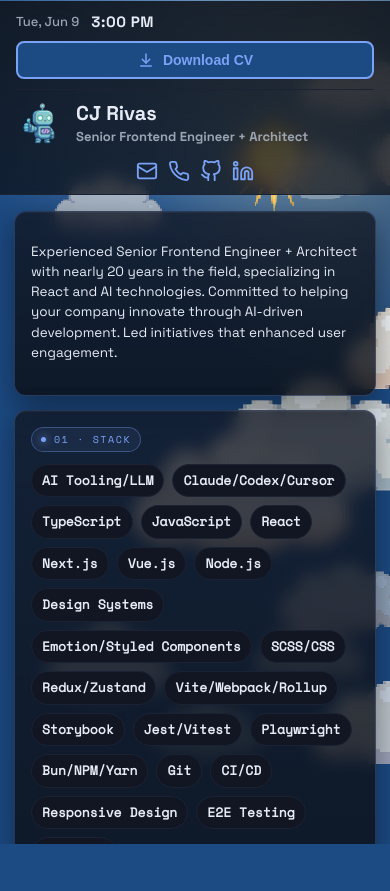
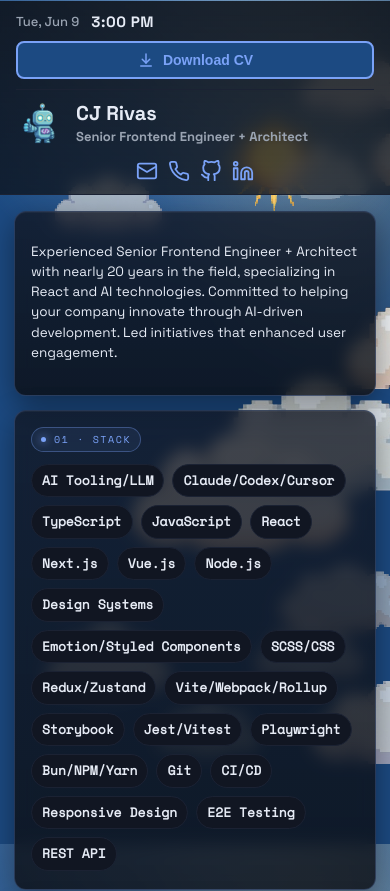
Before and after one commit to codebend3r/codebender-portfolio, a React (Vite) app: page / in a window 390 px wide. Shown: the top 891 px of the page. Before the commit the page ends 844 px from the top, so only its background shows below. Built offline with nearby package versions, Linux system fonts and the light colour scheme; no server answers.

Commit message:
CJR: switch `overflow-x` to `clip` and refresh `bun.lock`
- swap `overflow-x: hidden` to `clip` on `App.module.css` and `body`/`html`
- add `ul` left padding at `max-width: 700px`
- refresh `bun.lock` to latest resolutions

```diff
--- a/src/App.module.css
+++ b/src/App.module.css
@@ -2,7 +2,7 @@
   position: relative;
   z-index: 1;
   max-width: 100%;
-  overflow-x: hidden;
+  overflow-x: clip;
 }
 
 .container {
--- a/src/styles/global.css
+++ b/src/styles/global.css
@@ -11,7 +11,7 @@ body,
 html,
 body {
   max-width: 100%;
-  overflow-x: hidden;
+  overflow-x: clip;
 }
 
 html {
@@ -59,6 +59,10 @@ svg {
     font-size: 14px;
     line-height: 1.5;
   }
+
+  ul {
+    padding: 0 0 0 32px;
+  }
 }
 
 @media (max-width: 420px) {
```
Also changed, not shown: 1 other file (tests, documents, lock files or other folders).
